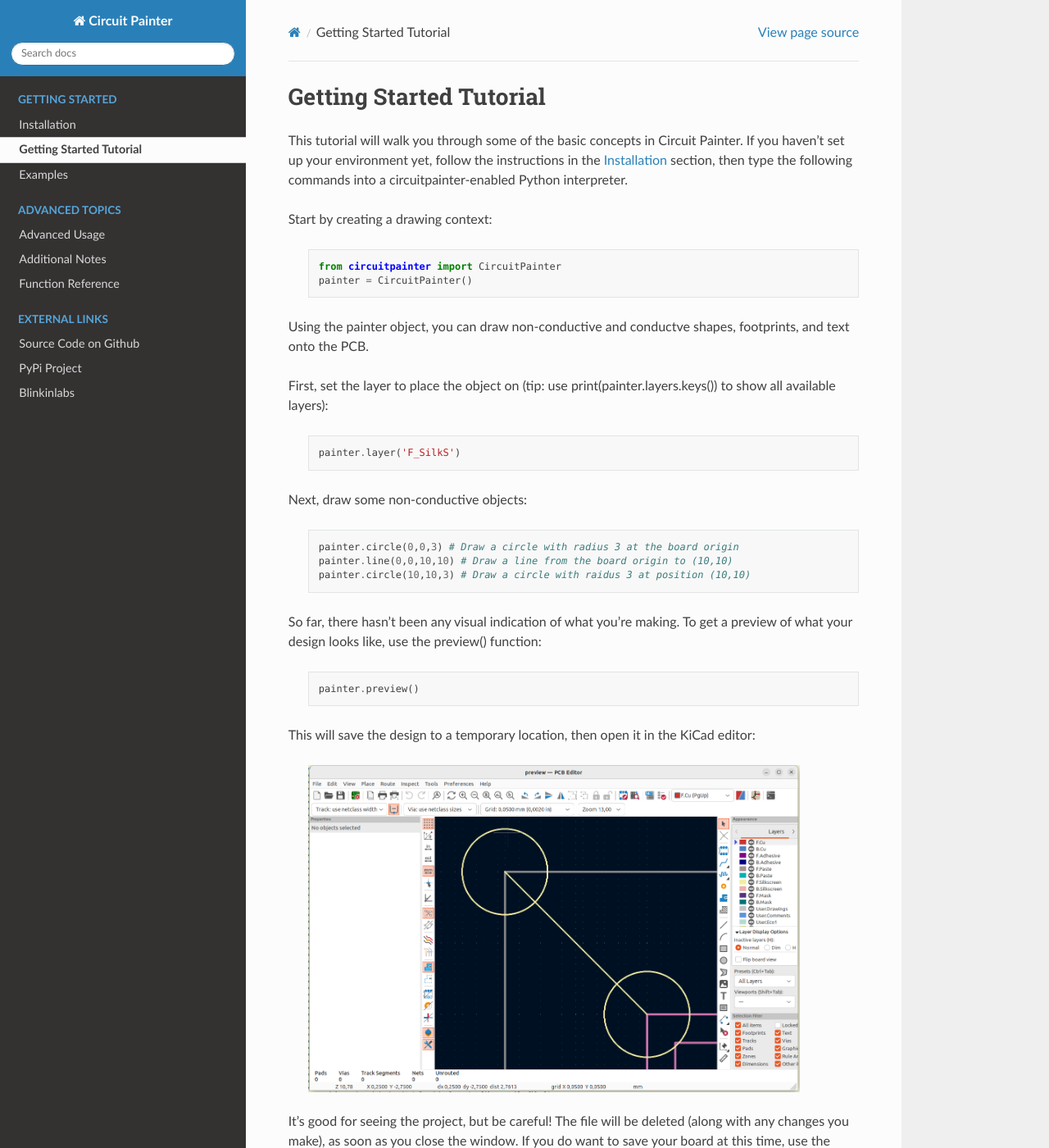
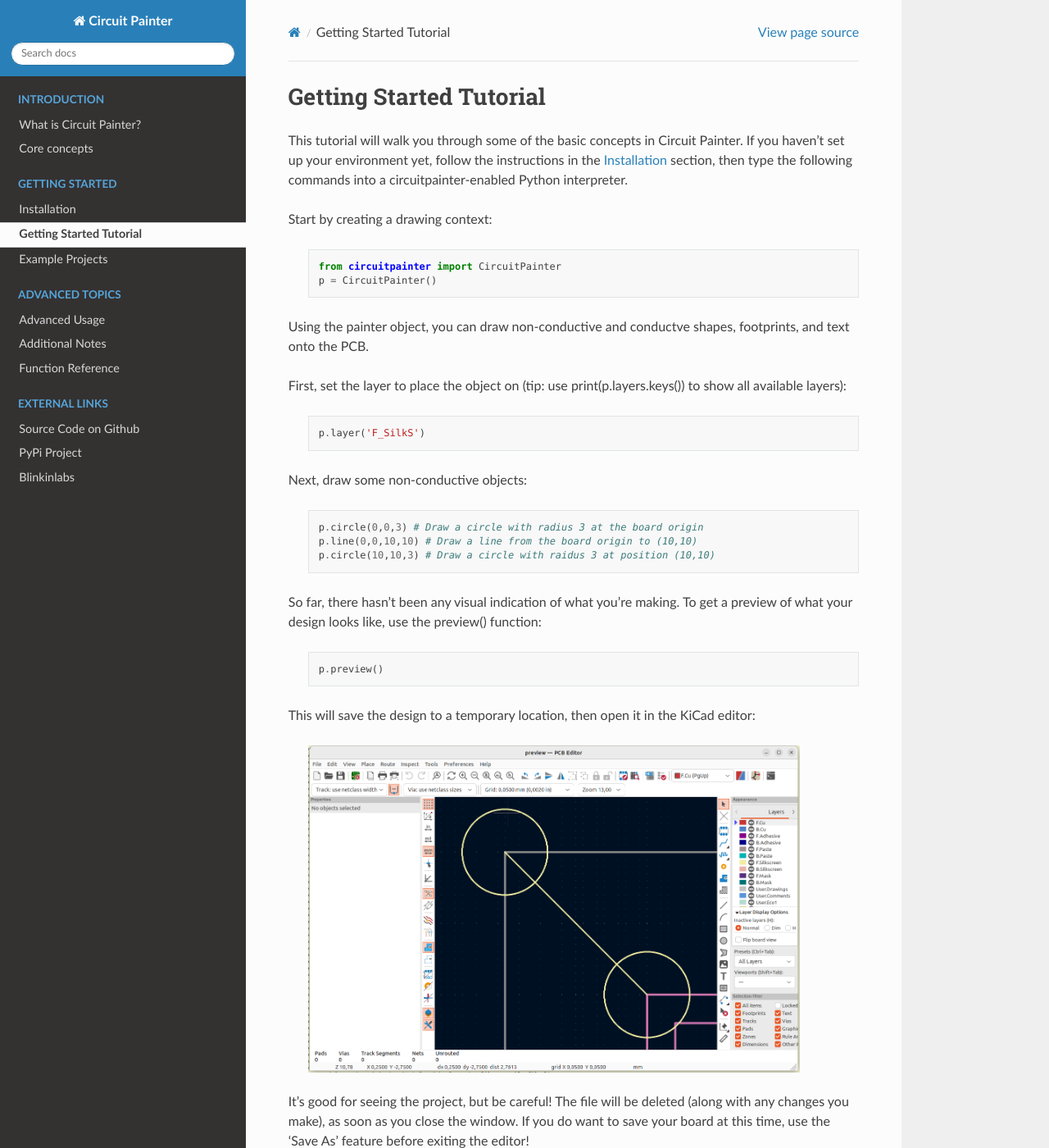
Before and after one commit to Blinkinlabs/circuitpainter, a Sphinx documentation site: the page built from doc/getting_started.rst, in a window 1280 px wide and 1400 px high. Shown: the whole window at 82% size. Built offline with Sphinx 7.4.7 and the Read the Docs theme 2.0.0, drawn with Linux system fonts in a browser that asks for light colours; some of the changed text lies outside the part shown.

Commit message:
Expand documentation

```diff
--- a/doc/getting_started.rst
+++ b/doc/getting_started.rst
@@ -11,25 +11,25 @@
    .. code:: python
 
 		from circuitpainter import CircuitPainter
-		painter = CircuitPainter()
+		p = CircuitPainter()
 
 Using the painter object, you can draw non-conductive and conductve shapes,
 footprints, and text onto the PCB.
 
 First, set the layer to place the object on (tip: use
-print(painter.layers.keys()) to show all available layers):
+print(p.layers.keys()) to show all available layers):
 
 	.. code:: python
 
-		painter.layer('F_SilkS')
+		p.layer('F_SilkS')
 
 Next, draw some non-conductive objects:
 
 	.. code:: python
 
-		painter.circle(0,0,3) # Draw a circle with radius 3 at the board origin
-		painter.line(0,0,10,10) # Draw a line from the board origin to (10,10)
-		painter.circle(10,10,3) # Draw a circle with raidus 3 at position (10,10)
+		p.circle(0,0,3) # Draw a circle with radius 3 at the board origin
+		p.line(0,0,10,10) # Draw a line from the board origin to (10,10)
+		p.circle(10,10,3) # Draw a circle with raidus 3 at position (10,10)
 
 So far, there hasn't been any visual indication of what you're making.
 To get a preview of what your design looks like, use the preview()
@@ -37,7 +37,7 @@
 
 	.. code:: python
 
-		painter.preview()
+		p.preview()
 
 This will save the design to a temporary location, then open it in the
 KiCad editor:
@@ -54,12 +54,12 @@
 
 	.. code:: python
 
-		painter.width(0.5)
-		painter.line(0,0,10,0) # line with width 0.5mm
-		painter.width(1)
-		painter.line(0,5,10,5) # line with width 1mm
-		painter.width(2)
-		painter.line(0,10,10,10) # line with width 2mm
+		p.width(0.5)
+		p.line(0,0,10,0) # line with width 0.5mm
+		p.width(1)
+		p.line(0,5,10,5) # line with width 1mm
+		p.width(2)
+		p.line(0,10,10,10) # line with width 2mm
 
  .. image:: _static/images/example-line-widths.png
   :width: 600
@@ -69,9 +69,9 @@
 
 	.. code:: python
 
-		painter.translate(10,10)
-		painter.rotate(30)
-		painter.rect(-5,-5,5,5) # Rectangle is drawn at a 30 degreen angle, centered at (10,10).
+		p.translate(10,10)
+		p.rotate(30)
+		p.rect(-5,-5,5,5) # Rectangle is drawn at a 30 degreen angle, centered at (10,10).
 
  .. image:: _static/images/example-rotate-rect.png
   :width: 600
@@ -81,12 +81,12 @@
 
 	.. code:: python
 
-		painter.translate(10,10)
-		painter.rect(-5,-5,5,5) # Rectangle is drawn centered at (10,10).
-		painter.translate(10,10)
-		painter.rect(-5,-5,5,5) # Rectangle is drawn centered at (20,20).
-		painter.translate(10,10)
-		painter.rect(-5,-5,5,5) # Rectangle is drawn centered at (30,30).
+		p.translate(10,10)
+		p.rect(-5,-5,5,5) # Rectangle is drawn centered at (10,10).
+		p.translate(10,10)
+		p.rect(-5,-5,5,5) # Rectangle is drawn centered at (20,20).
+		p.translate(10,10)
+		p.rect(-5,-5,5,5) # Rectangle is drawn centered at (30,30).
 
  .. image:: _static/images/example-translate-rect.png
   :width: 600
@@ -97,11 +97,11 @@
 	.. code:: python
 
 		for angle in range(0,360,30):
-			painter.push_matrix() # Save the current transformation settings
-			painter.rotate(angle)
-			painter.translate(10,10)
-			painter.rect(-5,-5,5,5)
-			painter.pop_matrix() # Restore previous transformation settings
+			p.push_matrix() # Save the current transformation settings
+			p.rotate(angle)
+			p.translate(10,10)
+			p.rect(-5,-5,5,5)
+			p.pop_matrix() # Restore previous transformation settings
 
  .. image:: _static/images/example-push-pop-rect.png
   :width: 600
@@ -115,8 +115,8 @@
 
 	.. code:: python
 
-		painter.layer('F_Cu')
-		painter.footprint(0,0,"LED_SMD","LED_0805_2012Metric")
+		p.layer('F_Cu')
+		p.footprint(0,0,"LED_SMD","LED_0805_2012Metric")
 
  .. image:: _static/images/example-add-led.png
   :width: 600
@@ -129,10 +129,10 @@
 
 	.. code:: python
 
-		painter.layer('F_Cu')
-		painter.footprint(0,0,"Resistor_SMD","R_0805_2012Metric",nets=['gnd','led_n'])
-		painter.footprint(5,0,"LED_SMD","LED_0805_2012Metric",nets=['led_n','vcc'])
-		painter.track(1,0,4,0)
+		p.layer('F_Cu')
+		p.footprint(0,0,"Resistor_SMD","R_0805_2012Metric",nets=['gnd','led_n'])
+		p.footprint(5,0,"LED_SMD","LED_0805_2012Metric",nets=['led_n','vcc'])
+		p.track(1,0,4,0)
 
  .. image:: _static/images/example-connect-led.png
   :width: 600
@@ -153,15 +153,15 @@
 	.. code:: python
 
 		for angle in range(0,360,30):
-			painter.push_matrix()
-			painter.rotate(angle) # Rotation and translation for the next resistor/led combination
-			painter.translate(5,0)
-			painter.layer('F_Cu')
-			painter.footprint(0,0,"Resistor_SMD","R_0805_2012Metric",nets=['gnd',f'led_{angle}'])
-			painter.footprint(5,0,"LED_SMD","LED_0805_2012Metric",nets=[f'led_{angle}','vcc'])
-			painter.track(1,0,4,0)
+			p.push_matrix()
+			p.rotate(angle) # Rotation and translation for the next resistor/led combination
+			p.translate(5,0)
+			p.layer('F_Cu')
+			p.footprint(0,0,"Resistor_SMD","R_0805_2012Metric",nets=['gnd',f'led_{angle}'])
+			p.footprint(5,0,"LED_SMD","LED_0805_2012Metric",nets=[f'led_{angle}','vcc'])
+			p.track(1,0,4,0)
 
-			painter.pop_matrix()
+			p.pop_matrix()
 
  .. image:: _static/images/example-led-ring.png
   :width: 600
@@ -175,36 +175,36 @@
 		from circuitpainter import CircuitPainter
 		painter = CircuitPainter()
 
-		painter.no_designators() # Don't show reference designator names on the board silkscreen
-		painter.layer('F_Cu')
-		painter.width(.2)
+		p.no_designators() # Don't show reference designator names on the board silkscreen
+		p.layer('F_Cu')
+		p.width(.2)
 
 		for angle in range(0,360,36):
-			painter.push_matrix() # Save the current transformation settings
-			painter.rotate(angle)
-			painter.translate(5,0)
-			painter.footprint(0,0,"Resistor_SMD","R_0805_2012Metric",nets=['gnd',f'led_{angle}'])
-			painter.footprint(5,0,"LED_SMD","LED_0805_2012Metric",nets=[f'led_{angle}','vcc'])
-			painter.track(1,0,4,0) # Connect the resistor to the LED
-			painter.track(-1,0,-2,0) # Connect the resistor to ground
-			painter.via(-2,0)
-			painter.track(6,0,7,0) # Connect the LED to vcc
-			painter.via(7,0)
-			painter.pop_matrix()
+			p.push_matrix() # Save the current transformation settings
+			p.rotate(angle)
+			p.translate(5,0)
+			p.footprint(0,0,"Resistor_SMD","R_0805_2012Metric",nets=['gnd',f'led_{angle}'])
+			p.footprint(5,0,"LED_SMD","LED_0805_2012Metric",nets=[f'led_{angle}','vcc'])
+			p.track(1,0,4,0) # Connect the resistor to the LED
+			p.track(-1,0,-2,0) # Connect the resistor to ground
+			p.via(-2,0)
+			p.track(6,0,7,0) # Connect the LED to vcc
+			p.via(7,0)
+			p.pop_matrix()
 
 		# Fill the back of the board with a copper zone, and assign it to the 'vcc' net
-		painter.layer('B_Cu')
-		painter.circle_zone(0,0,14,net='vcc')
+		p.layer('B_Cu')
+		p.circle_zone(0,0,14,net='vcc')
 
 		# Add a battery connector to the back
-		painter.layer('B_Cu')
-		painter.footprint(0,0,"Battery","BatteryHolder_Keystone_3000_1x12mm",nets=['vcc','vcc','gnd'])
+		p.layer('B_Cu')
+		p.footprint(0,0,"Battery","BatteryHolder_Keystone_3000_1x12mm",nets=['vcc','vcc','gnd'])
 
 		# Make the board shape to a circle
-		painter.layer("Edge_Cuts")
-		painter.circle(0,0,14)
+		p.layer("Edge_Cuts")
+		p.circle(0,0,14)
 
-		painter.preview()
+		p.preview()
 
  .. image:: _static/images/example-rest-of-owl.png
   :width: 600
--- a/doc/notes.rst
+++ b/doc/notes.rst
@@ -15,6 +15,8 @@
 
 * `SVG-PCB <https://leomcelroy.com/svg-pcb-website/>`_
 * `SVG2Shenzhen <https://github.com/badgeek/svg2shenzhen>`_
+* `Gingerbread <https://gingerbread.wntr.dev/>`_
+* `Gerbolize <https://github.com/jaseg/gerbolyze>`_
 
 Credits
 -------
```
Also changed, not shown: doc/advanced_usage.rst (+5 -4 lines), doc/concepts.rst (added, +76 -0 lines), doc/examples.rst (+13 -2 lines), doc/index.rst (+7 -0 lines), doc/introduction.rst (added, +38 -0 lines), doc/_static/images/examples_perfboard.png (added), 2 other files.
